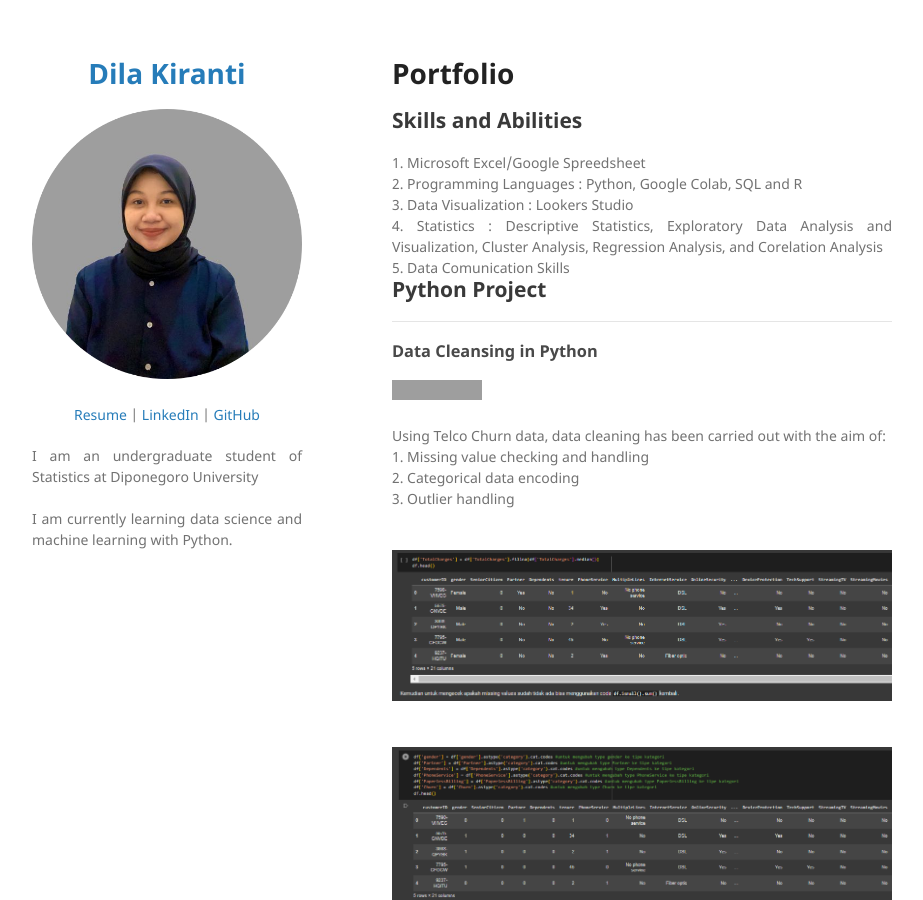
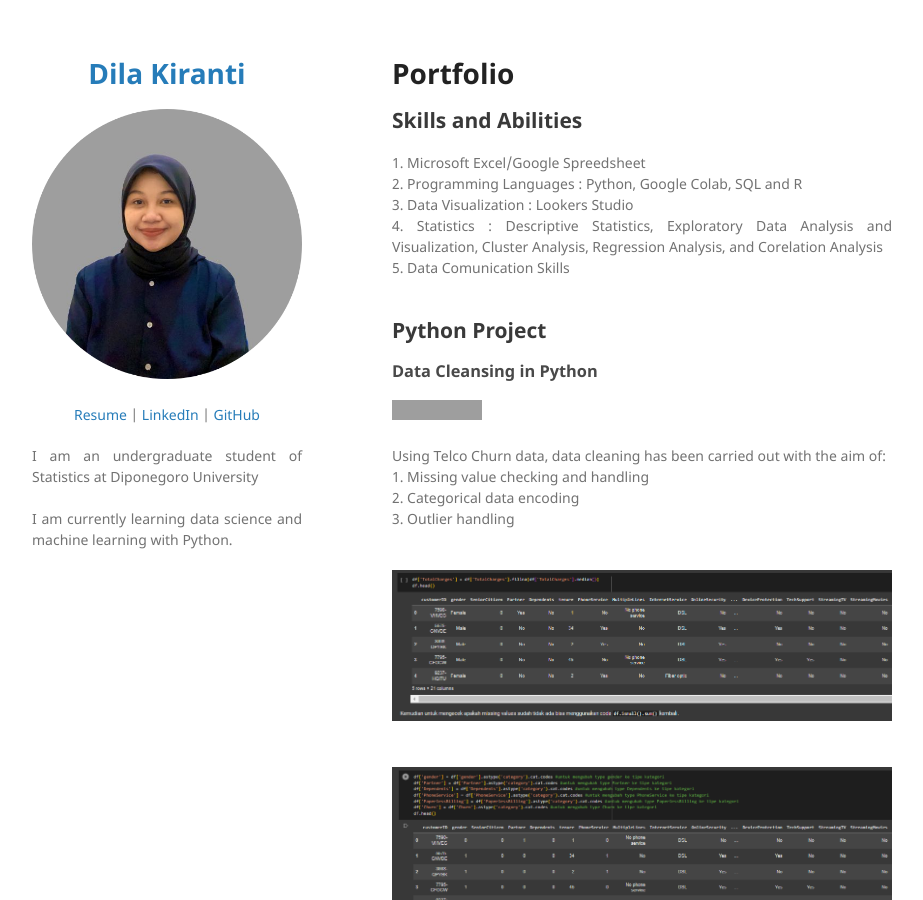
Before and after one commit to dilakiranti/Portofolio_DA, a Jekyll site: the page built from index.md, in a window 1280 px wide and 900 px high. Shown: the whole window, without its empty margins (178-1101 px from the left). Built offline with Jekyll 4.4.1, drawn with Linux system fonts in a browser that asks for light colours; our own code applies the rules of GitHub Pages for plain Markdown files; grey boxes are pictures that could not be loaded.

Commit message:
Update index.md

```diff
--- a/index.md
+++ b/index.md
@@ -7,11 +7,11 @@
 3. Data Visualization : Lookers Studio<br>
 4. Statistics : Descriptive Statistics, Exploratory Data Analysis and Visualization, Cluster Analysis, Regression Analysis, and Corelation Analysis<br>
 5. Data Comunication Skills</div>
+<br>
 
 ## Python Project
----
+
 ### Data Cleansing in Python
-
 [![Run in Google Colab](https://img.shields.io/badge/Colab-Run_in_Google_Colab-blue?logo=Google&logoColor=FDBA18)](https://colab.research.google.com/drive/19kvdjs1O5ABR37USfuO0sKh3E9MpW1V-#scrollTo=ZtuILhY8Qmad)
 
 <div style="text-align: justify">
@@ -20,7 +20,6 @@
 1. Missing value checking and handling<br>
 2. Categorical data encoding<br>
 3. Outlier handling</div>
-
 <br>
 <center><img src="images/cleaning1.PNG"/></center>
 <br>
@@ -28,18 +27,15 @@
 
 
 ### Data Preprocessing with Pandas
-
 [![Run in Google Colab](https://img.shields.io/badge/Colab-Run_in_Google_Colab-blue?logo=Google&logoColor=FDBA18)](https://colab.research.google.com/drive/1rq79o9ylJWrL7kDW5V16ubssnY8mnQRF)
 
 <div style="text-align: justify"> In this project, data preprocessing is done using the join, merge, delete, rename, group by, and aggregation functions. Usually this can be done by combining 2 variables at different data sources with the merge function or filtering data to simplify the analysis process.</div>
-
 <br>
 <center><img src="images/pre1.PNG"/></center>
 <br>
 <center><img src="images/pre2.PNG"/></center>
 
 ### Data Vizualisation with Python
-
 [![Run in Google Colab](https://img.shields.io/badge/Colab-Run_in_Google_Colab-blue?logo=Google&logoColor=FDBA18)](https://colab.research.google.com/drive/1_yhX25qwYTdl9H6uFo-oIjV01VPkZ7QS#scrollTo=9QVd0n__6Vcr)
 
 <div style="text-align: justify"> Data visualization aims to help users understand large and complex information in a more understandable and engaging way. Using ship accident data, visualization is carried out as follows:</div>
@@ -55,7 +51,6 @@
 
 
 ### Statistics with Python
-
 [![Run in Google Colab](https://img.shields.io/badge/Colab-Run_in_Google_Colab-blue?logo=Google&logoColor=FDBA18)](https://colab.research.google.com/drive/1Rh6ndEEpBYxH_pd2guxlA_Zft9J5VjlT)
 
 <div style="text-align: justify"> Statistics in data analysis is used to see the relationship between variables so that appropriate modeling can be done to obtain accurate prediction results. Using data on diabetes patients, several things are done statistically, including:</div>
@@ -70,7 +65,6 @@
 
 
 ### Exploratory Data Analysis
-
 [![Run in Google Colab](https://img.shields.io/badge/Colab-Run_in_Google_Colab-blue?logo=Google&logoColor=FDBA18)](https://colab.research.google.com/drive/1iG9M1k3a8_KoJEOVp-ZoL4DHfDuunYui#scrollTo=Msu5KxeEdGEW)
 
 <div style="text-align: justify"> Exploratory Data Analysis refers to the critical process of performing initial investigations on data so as to discover patterns,to spot anomalies,to test hypothesis and to check assumptions with the help of summary statistics and graphical representations. Using telco churn data, Exploratory Data Analysis and Visualization are carried out to find out:<br>
@@ -83,9 +77,8 @@
 <br>
 <center><img src="images/eda2.PNG"/></center>
 
----
+
 ### Regression and Clustering with Python
-
 [![Run in Google Colab](https://img.shields.io/badge/Colab-Run_in_Google_Colab-blue?logo=Google&logoColor=FDBA18)](https://colab.research.google.com/drive/1UYj0i8I4kfDgI-MI0WR2nN5oy46L1ZC6#scrollTo=QJbp2c2QRn6Y)
 <div style="text-align: justify">1. Regression Analysis</div><br>
 <div style="text-align: justify">Using house price data, a prediction model will be carried out to find out house prices using regression analysis. Analysis will be carried out by:<br>
```
